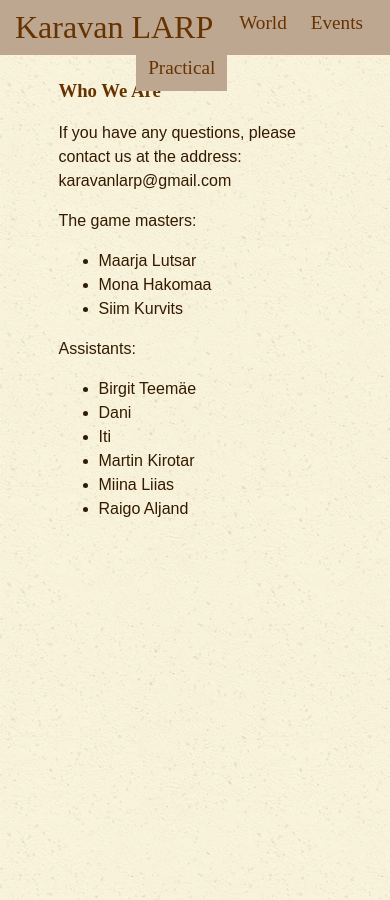
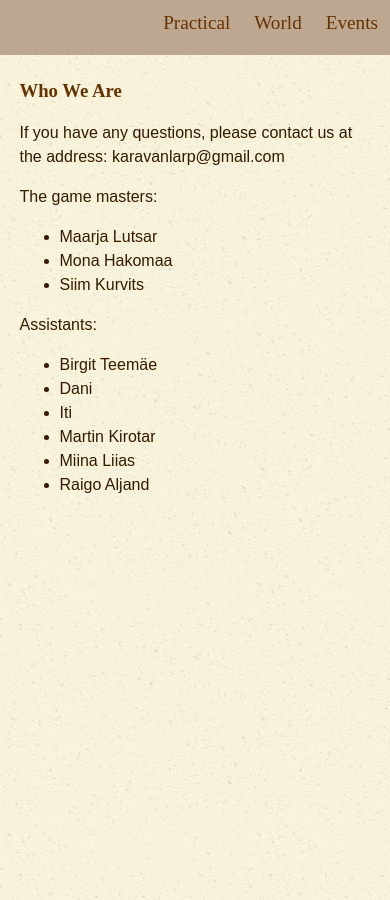
Before and after one commit to karavanlarp/karavanlarp.github.io, a Jekyll site: the page built from eng/creds.md, in a window 390 px wide. Built offline with Jekyll 4.4.1, drawn with Linux system fonts in a browser that asks for light colours; some web fonts are replaced.

Commit message:
a kind of responsiveness anyway

```diff
--- a/css/main.css
+++ b/css/main.css
@@ -107,3 +107,27 @@ img {
 li {
 	color: #331a00;
 }
+
+@media (max-width: 600px) {/*responsiveness*/
+	#content {
+		width: 90%;
+	}
+
+	#header h1 {
+		display: none;
+	}
+
+	.innertube {
+		margin: 0;
+	}
+
+	.dropdown-content {
+		min-width: initial;
+	}
+
+	.dropdown-content a {
+		display: inline-block;
+		min-width: 100%;
+		padding: 6px 0px;
+	}
+}
```
